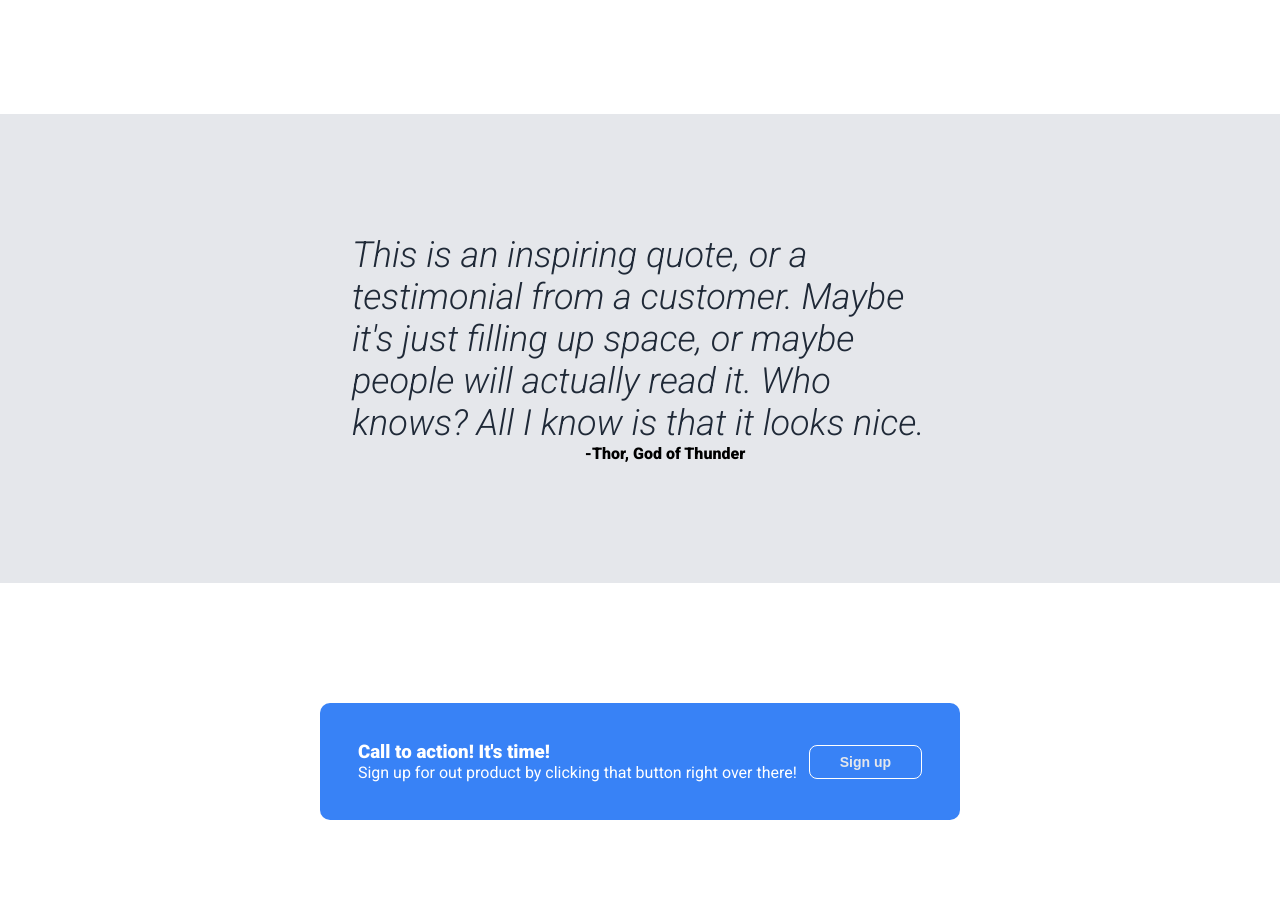
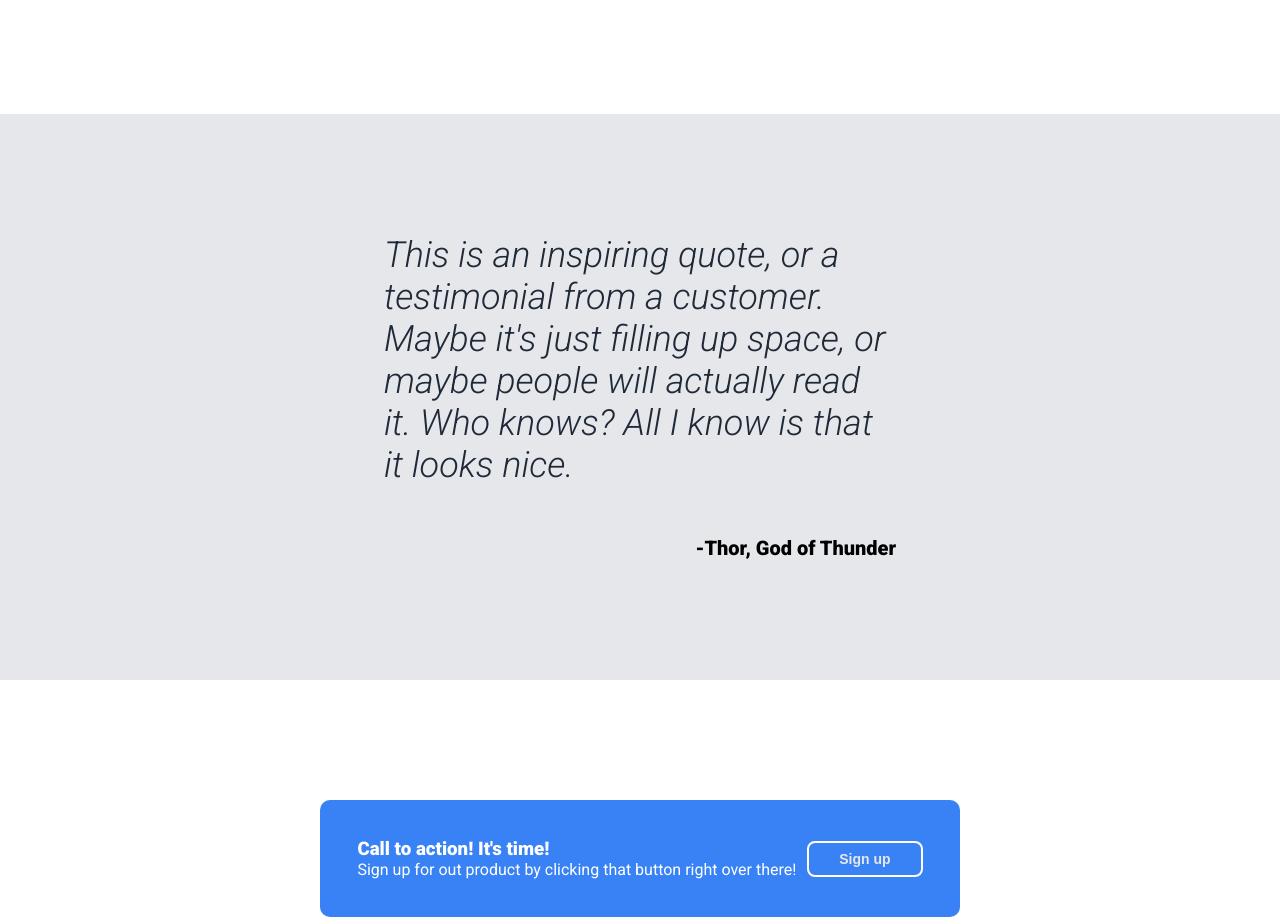
Before and after one commit to wshelt21/odin-Landing-page, a plain HTML site: page index.html in a window 1280 px wide. Shown: the part 1035-1955 px from the top of the page. Drawn offline with Linux system fonts and the light colour scheme.

Commit message:
fix quote align issue

```diff
--- a/index.html
+++ b/index.html
@@ -36,7 +36,9 @@
             </ul>
         </div>
         <div class="quote">
+            <div>
             <h2>This is an inspiring quote, or a testimonial from a customer. Maybe it's just filling up space, or maybe people will actually read it. Who knows? All I know is that it looks nice.</h2> <p>-Thor, God of Thunder</p>
+            </div>
         </div>
         <div class="call-to-action">
             <div class="blue-bg">
--- a/style.css
+++ b/style.css
@@ -118,9 +118,14 @@ h1{
     background-color: #e5e7eb;
 }
 
+.quote div{
+    display: flex;
+    flex-direction: column;
+    max-width: 40%;
+
+}
 
 .quote h2{
-    max-width: 45%;
     padding-top: 120px;
     font-size: 36px;
     font-weight: 300;
@@ -130,9 +135,10 @@ h1{
 
 .quote p{
     font-weight: bold;
-    text-align: right;
-    padding-left: 50px;
+    font-size: 20px;
+    margin-top: 50px;
     padding-bottom: 120px;
+    align-self: flex-end;
 }
 
 
@@ -157,7 +163,7 @@ h1{
 
 .blue-bg button{
     background-color: #3882F6;
-    border: 1px solid #fff;
+    border: 2px solid #fff;
     border-radius: 8px;
     padding: 8px 30px;
     color: #e5e7eb;
```
